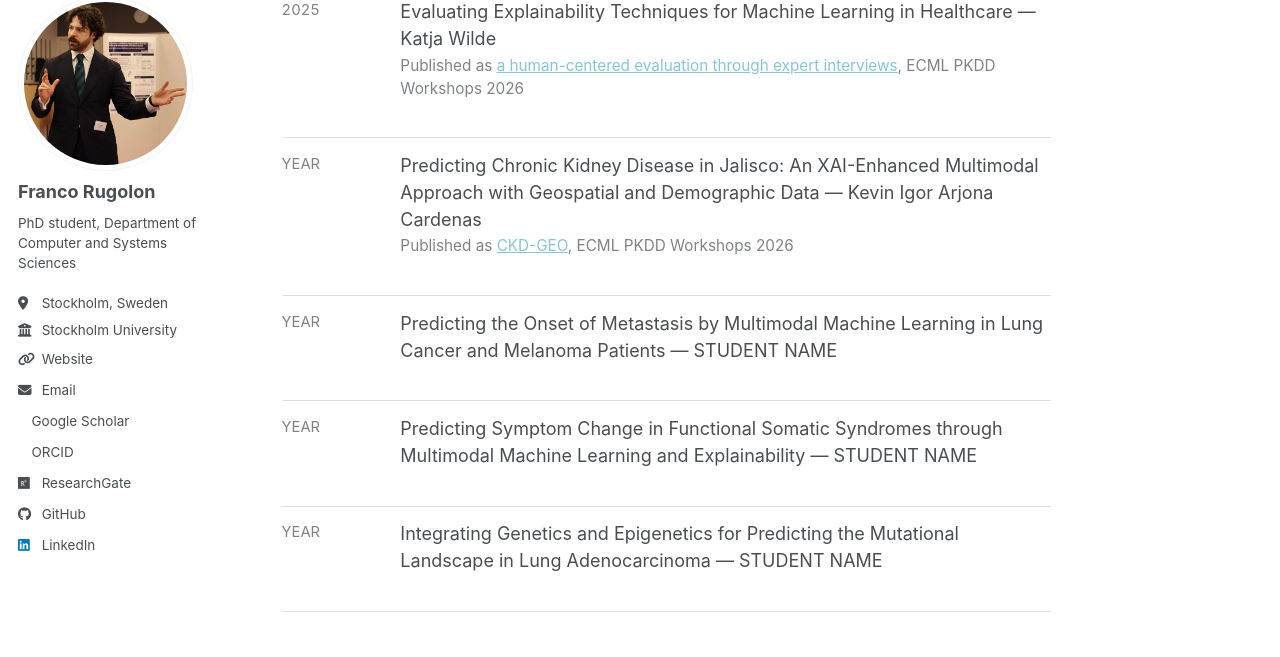
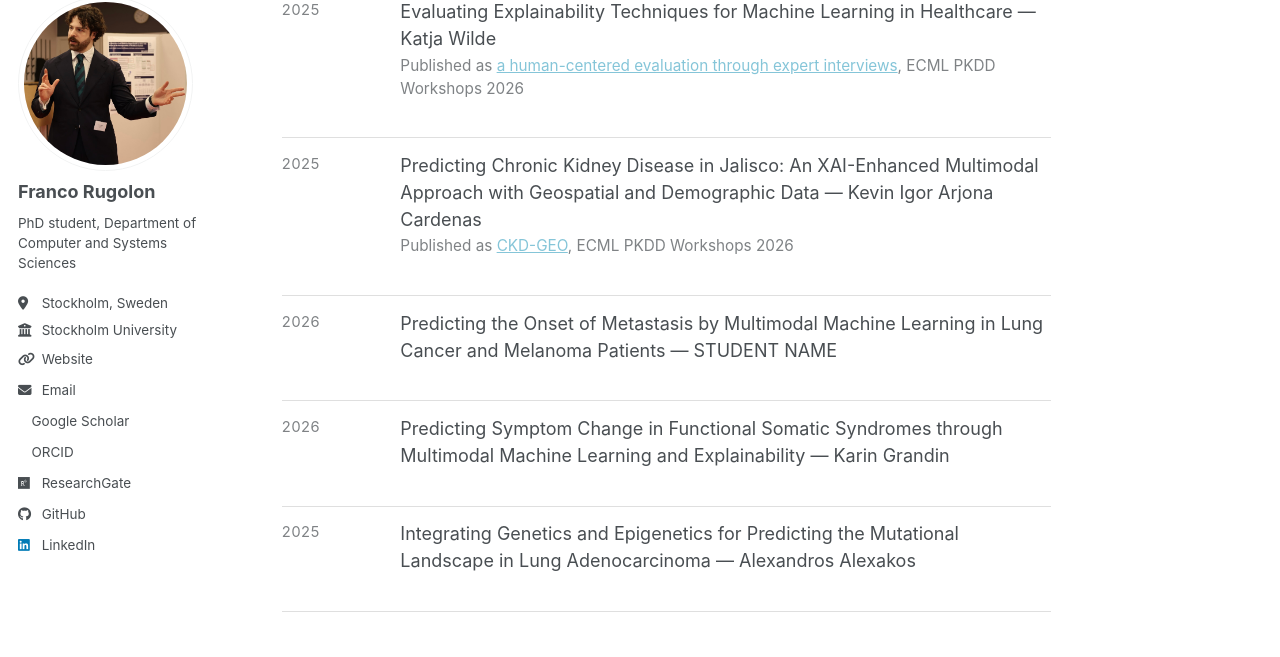
Before and after one commit to FoxtrotRomeo/FoxtrotRomeo.github.io, a Jekyll site: the page built from _pages/teaching.MD, in a window 1280 px wide and 900 px high, scrolled down 1073 px. Shown: the part 105-762 px from the top of the window. Built offline with Jekyll 4.4.1, drawn with Linux system fonts in a browser that asks for light colours; a style sheet for code colours, icons or effects is not loaded.

Commit message:
Update publication years and student names

```diff
--- a/_pages/teaching.MD
+++ b/_pages/teaching.MD
@@ -59,28 +59,28 @@ Proposals outside these areas are welcome. Write to me at [franco.rugolon@dsv.su
     </p>
   </div>
   <div class="entry">
-    <div class="entry-when">YEAR</div>
+    <div class="entry-when">2025</div>
     <p class="entry-what">
       Predicting Chronic Kidney Disease in Jalisco: An XAI-Enhanced Multimodal Approach with Geospatial and Demographic Data — Kevin Igor Arjona Cardenas
       <span class="venue">Published as <a href="/publication/2026-ckd-geo">CKD-GEO</a>, ECML PKDD Workshops 2026</span>
     </p>
   </div>
   <div class="entry">
-    <div class="entry-when">YEAR</div>
+    <div class="entry-when">2026</div>
     <p class="entry-what">
       Predicting the Onset of Metastasis by Multimodal Machine Learning in Lung Cancer and Melanoma Patients — STUDENT NAME
     </p>
   </div>
   <div class="entry">
-    <div class="entry-when">YEAR</div>
+    <div class="entry-when">2026</div>
     <p class="entry-what">
-      Predicting Symptom Change in Functional Somatic Syndromes through Multimodal Machine Learning and Explainability — STUDENT NAME
+      Predicting Symptom Change in Functional Somatic Syndromes through Multimodal Machine Learning and Explainability — Karin Grandin
     </p>
   </div>
   <div class="entry">
-    <div class="entry-when">YEAR</div>
+    <div class="entry-when">2025</div>
     <p class="entry-what">
-      Integrating Genetics and Epigenetics for Predicting the Mutational Landscape in Lung Adenocarcinoma — STUDENT NAME
+      Integrating Genetics and Epigenetics for Predicting the Mutational Landscape in Lung Adenocarcinoma — Alexandros Alexakos
     </p>
   </div>
 </div>
```
